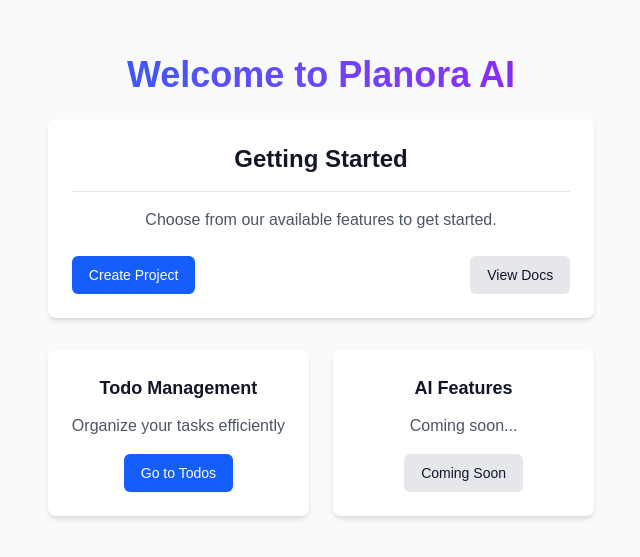
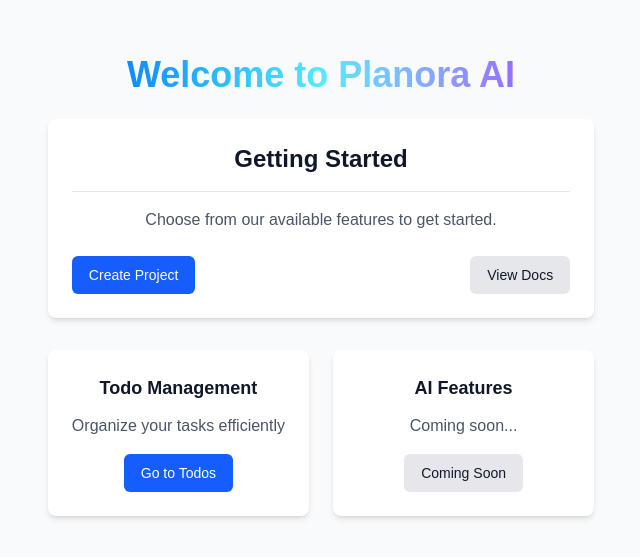
Before and after one commit to OnurArk/planora-ai, a Next.js app: page / in a window 1280 px wide. Shown: the part 115-672 px from the top of the page, without its empty margins (319-959 px from the left). Built offline with nearby package versions, Linux system fonts and the light colour scheme.

Commit message:
refactor: clean up whitespace in page.tsx and update gradient styling in utils.css

```diff
--- a/src/app/styles/utils.css
+++ b/src/app/styles/utils.css
@@ -37,6 +37,6 @@
   }
 
   .gradient-text {
-    @apply bg-gradient-to-r from-blue-600 to-purple-600 bg-clip-text text-transparent;
+    @apply bg-gradient-to-r from-blue-600 via-cyan-300 to-purple-600 bg-clip-text text-transparent;
   }
 }
```
Also changed, not shown: src/app/page.tsx (+2 -6 lines).
